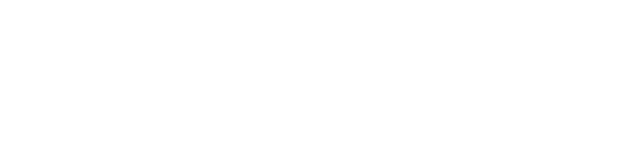
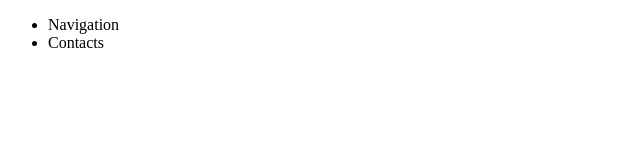
Before and after one commit to JayDeeJS/test-task, a plain HTML site: page index.html in a window 1280 px wide. Shown: the whole page, without its empty margins (0-640 px from the left). Drawn offline with Linux system fonts and the light colour scheme.

Commit message:
feat: added nav

```diff
--- a/index.html
+++ b/index.html
@@ -8,6 +8,11 @@
     <title>test task</title>
 </head>
 <body>
-
+<nav>
+    <ul>
+        <li>Navigation</li>
+        <li>Contacts</li>
+    </ul>
+</nav>
 </body>
 </html>
```
